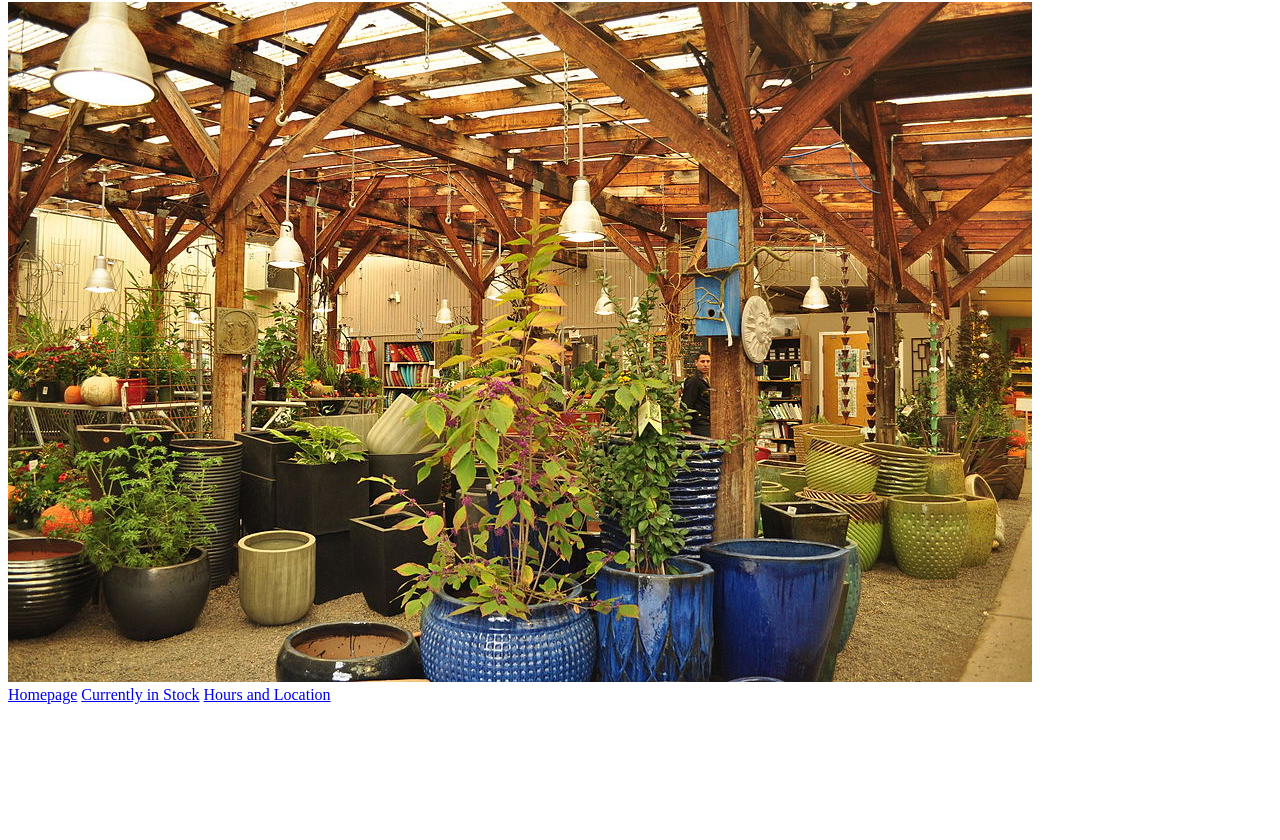
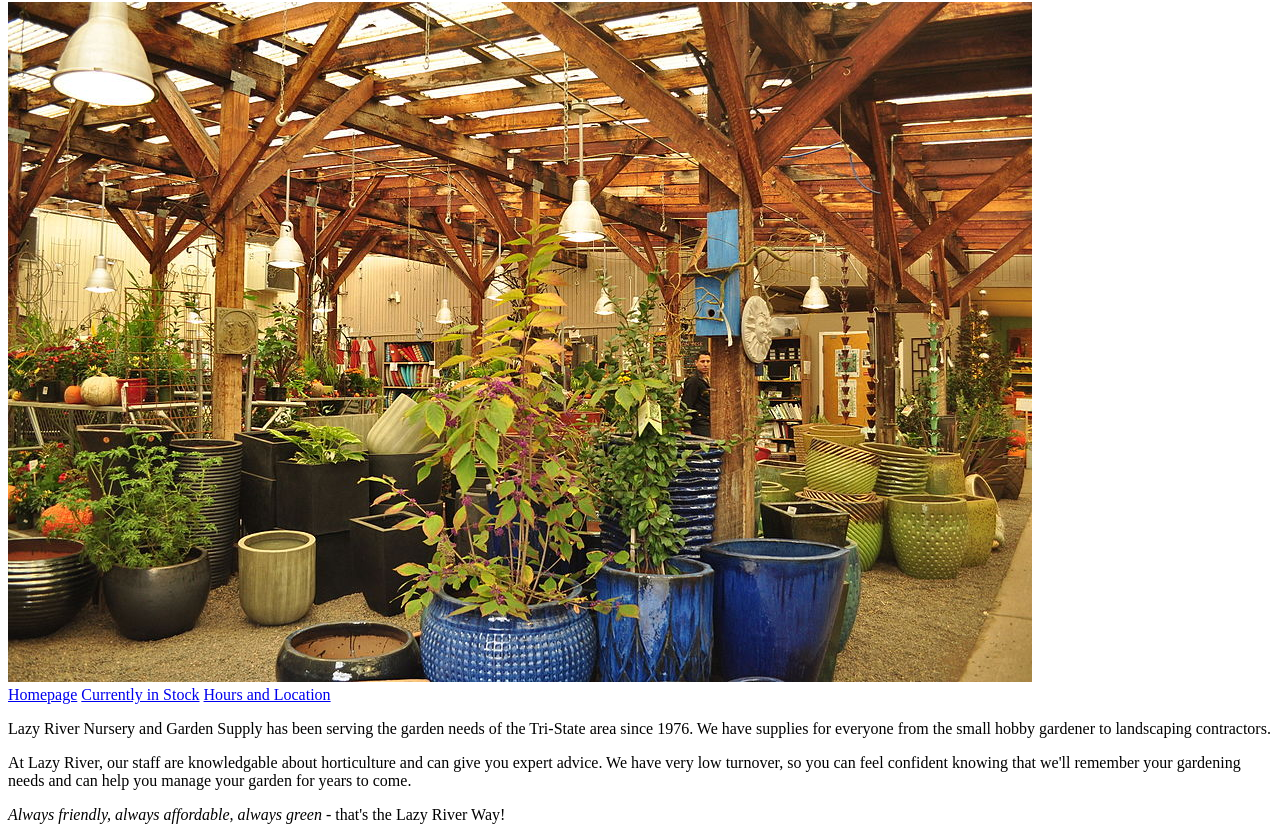
Before and after one commit to Momentum-Team-17/small-business-website-Jeeglobs, a plain HTML site: page index.html in a window 1280 px wide. Shown: the part 78-918 px from the top of the page. Before the commit the page ends 800 px from the top, so only its background shows below. Drawn offline with Linux system fonts and the light colour scheme.

Commit message:
homepage complete

```diff
--- a/index.html
+++ b/index.html
@@ -10,12 +10,20 @@
 
 <body>
     <h1>Lazy River Nursery and Garden Supply</h1>
-    <img src="starter_files/images/store-interior.jpg">
+    <img src="starter_files/images/store-interior.jpg" alt="interior of store">
     <nav>
         <a href="index.html">Homepage</a>
         <a href="in-stock.html">Currently in Stock</a>
         <a href="info.html">Hours and Location</a>
     </nav>
+    <p>Lazy River Nursery and Garden Supply has been serving the garden needs of the Tri-State area since 1976. We have
+        supplies for everyone from the small hobby gardener to landscaping contractors.
+    </p>
+    <p>At Lazy River, our staff are knowledgable about horticulture and can give you expert advice. We have very low
+        turnover, so you can feel confident knowing that we'll remember your gardening needs and can help you manage
+        your garden for years to come.
+    </p>
+    <p><em>Always friendly, always affordable, always green</em> - that's the Lazy River Way!</p>
 </body>
 
 </html>
```
